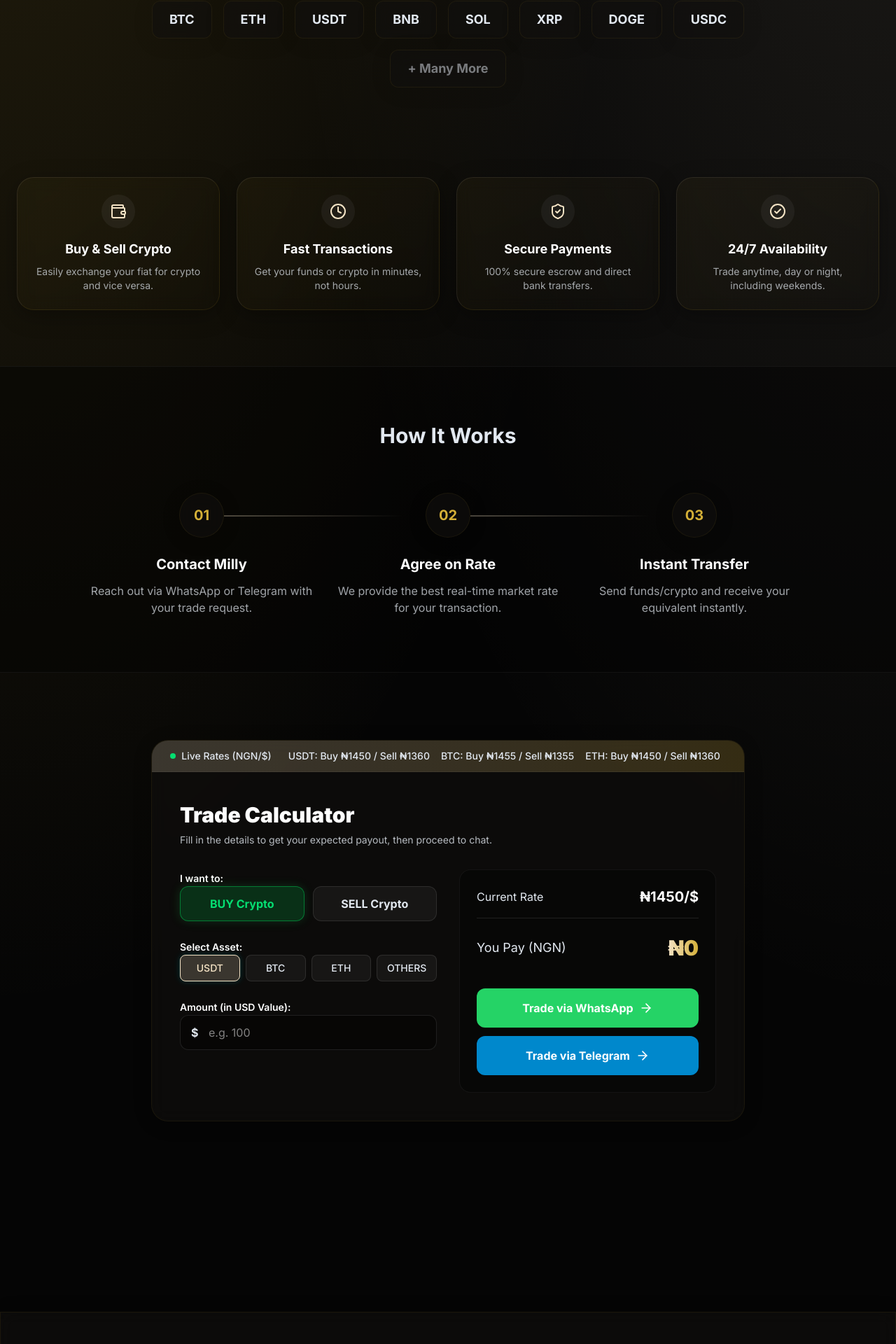
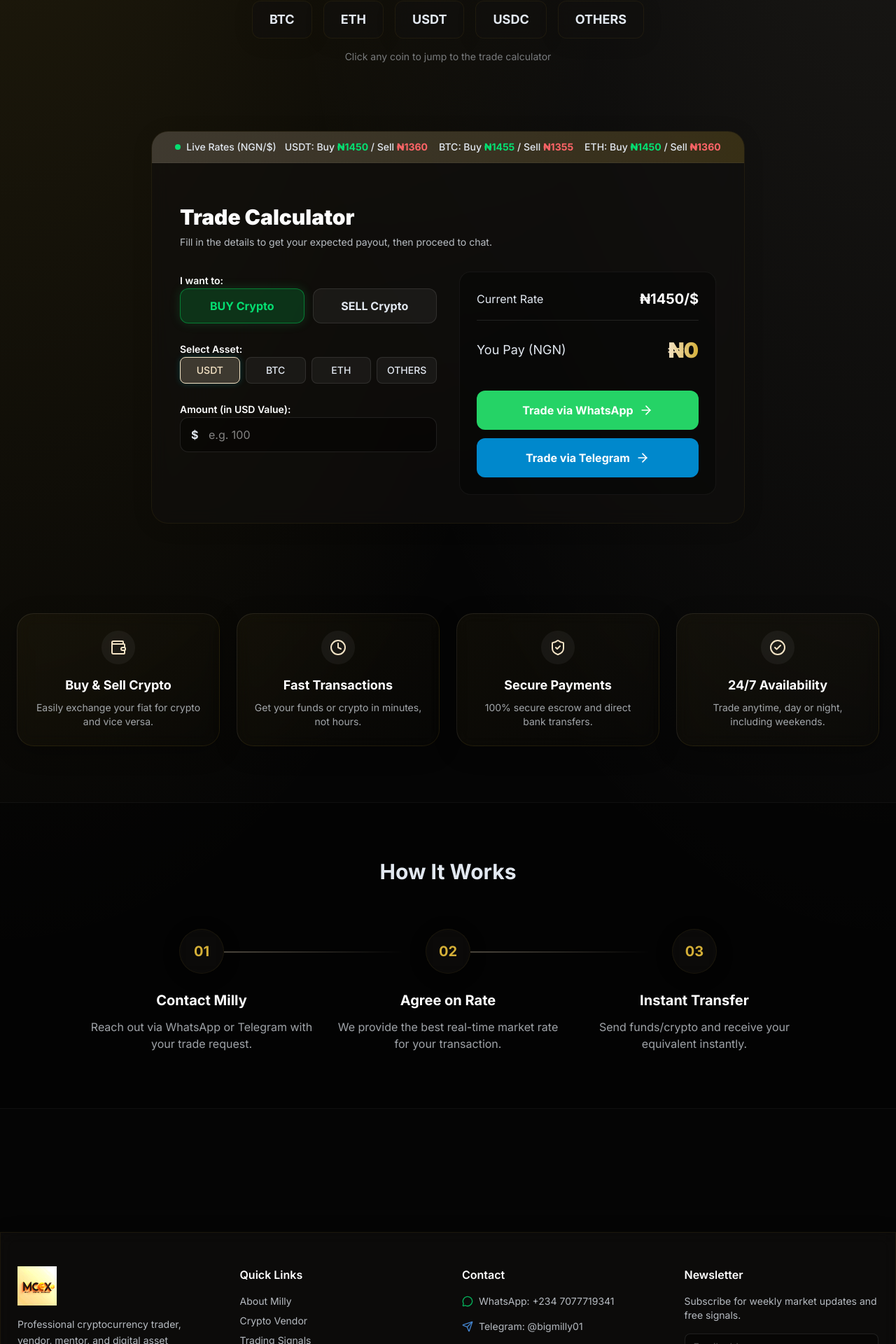
Before and after one commit to mcexng/trade-with-milly, a Next.js app: page /vendor in a window 1280 px wide. Shown: the part 580-2500 px from the top of the page at 70% size. Built offline with nearby package versions, Linux system fonts and the light colour scheme; no server answers.

Commit message:
Transparent logo, clickable cryptos, trade form moved up

```diff
--- a/src/app/vendor/page.tsx
+++ b/src/app/vendor/page.tsx
@@ -1,13 +1,29 @@
 "use client";
 
+import { useRef } from "react";
 import { AnimatedSection } from "@/components/ui/AnimatedSection";
 import { GlassCard } from "@/components/ui/GlassCard";
-import { ArrowRight, CheckCircle2, Clock, ShieldCheck, Wallet } from "lucide-react";
-import Link from "next/link";
+import { CheckCircle2, Clock, ShieldCheck, Wallet } from "lucide-react";
 import { TradeForm } from "@/components/ui/TradeForm";
 
+type TradableCrypto = "USDT" | "BTC" | "ETH" | "OTHERS";
+
+const selectableCryptos: { symbol: TradableCrypto; label: string }[] = [
+  { symbol: "BTC", label: "BTC" },
+  { symbol: "ETH", label: "ETH" },
+  { symbol: "USDT", label: "USDT" },
+];
+
+const otherCryptos = ["USDC", "OTHERS"];
+
 export default function VendorPage() {
-  const cryptos = ["BTC", "ETH", "USDT", "BNB", "SOL", "XRP", "DOGE", "USDC"];
+  const tradeFormRef = useRef<{ setCrypto: (c: TradableCrypto) => void } | null>(null);
+  const tradeSectionRef = useRef<HTMLDivElement>(null);
+
+  const handleCryptoClick = (symbol: TradableCrypto) => {
+    tradeFormRef.current?.setCrypto(symbol);
+    tradeSectionRef.current?.scrollIntoView({ behavior: "smooth", block: "start" });
+  };
 
   return (
     <div className="flex flex-col w-full pb-20">
@@ -33,18 +49,42 @@ export default function VendorPage() {
           <AnimatedSection>
             <h2 className="text-2xl font-bold text-center mb-8">Supported Cryptocurrencies</h2>
             <div className="flex flex-wrap justify-center gap-4 max-w-4xl mx-auto">
-              {cryptos.map((coin, i) => (
-                <div key={i} className="px-6 py-3 rounded-xl glass border border-white/10 text-lg font-bold hover:border-[var(--color-brand-cyan)] hover:text-[var(--color-brand-cyan)] transition-colors cursor-pointer">
+              {selectableCryptos.map((coin) => (
+                <button
+                  key={coin.symbol}
+                  onClick={() => handleCryptoClick(coin.symbol)}
+                  className="px-6 py-3 rounded-xl glass border border-white/10 text-lg font-bold hover:border-[var(--color-brand-cyan)] hover:text-[var(--color-brand-cyan)] hover:shadow-[0_0_15px_rgba(0,240,255,0.2)] transition-all cursor-pointer"
+                >
+                  {coin.label}
+                </button>
+              ))}
+              {otherCryptos.map((coin) => (
+                <button
+                  key={coin}
+                  onClick={() => handleCryptoClick("OTHERS")}
+                  className="px-6 py-3 rounded-xl glass border border-white/10 text-lg font-bold hover:border-[var(--color-brand-cyan)] hover:text-[var(--color-brand-cyan)] hover:shadow-[0_0_15px_rgba(0,240,255,0.2)] transition-all cursor-pointer"
+                >
                   {coin}
-                </div>
+                </button>
               ))}
-              <div className="px-6 py-3 rounded-xl glass border border-white/10 text-lg font-bold text-[var(--color-brand-silver)]/50">
-                + Many More
-              </div>
             </div>
+            <p className="text-center text-[var(--color-brand-silver)]/50 text-sm mt-4">
+              Click any coin to jump to the trade calculator
+            </p>
           </AnimatedSection>
         </div>
       </section>
+
+      {/* Trade Form — immediately below Supported Cryptos */}
+      <div ref={tradeSectionRef} className="scroll-mt-24">
+        <section className="py-12 relative">
+          <div className="container mx-auto px-4 md:px-6 max-w-4xl">
+            <AnimatedSection>
+              <TradeForm ref={tradeFormRef} />
+            </AnimatedSection>
+          </div>
+        </section>
+      </div>
 
       {/* Why Choose Us */}
       <section className="py-20 relative">
@@ -97,15 +137,6 @@ export default function VendorPage() {
           </div>
         </div>
       </section>
-
-      {/* Trade Form */}
-      <section className="py-24 relative">
-        <div className="container mx-auto px-4 md:px-6 max-w-4xl">
-          <AnimatedSection>
-            <TradeForm />
-          </AnimatedSection>
-        </div>
-      </section>
     </div>
   );
 }
--- a/src/components/layout/Footer.tsx
+++ b/src/components/layout/Footer.tsx
@@ -14,10 +14,7 @@ export function Footer() {
               src="/mcex-logo.png"
               alt="MCEX"
               className="h-14 w-auto object-contain mix-blend-screen"
-              style={{
-                filter:
-                  "invert(1) grayscale(1) contrast(200%) sepia(100%) saturate(280%) hue-rotate(350deg) brightness(1.3)",
-              }}
+              style={{ filter: "brightness(1.2) saturate(1.5)" }}
             />
             <p className="text-[var(--color-brand-silver)] text-sm leading-relaxed opacity-80">
               Professional cryptocurrency trader, vendor, mentor, and digital asset consultant helping you navigate the crypto markets since 2016.
--- a/src/components/layout/Navbar.tsx
+++ b/src/components/layout/Navbar.tsx
@@ -47,10 +47,7 @@ export function Navbar() {
             src="/mcex-logo.png"
             alt="MCEX"
             className="h-10 sm:h-12 md:h-14 w-auto object-contain mix-blend-screen"
-            style={{
-              filter:
-                "invert(1) grayscale(1) contrast(200%) sepia(100%) saturate(280%) hue-rotate(350deg) brightness(1.3)",
-            }}
+            style={{ filter: "brightness(1.2) saturate(1.5)" }}
           />
         </Link>
 
--- a/src/components/ui/TradeForm.tsx
+++ b/src/components/ui/TradeForm.tsx
@@ -1,9 +1,11 @@
 "use client";
 
-import { useState, useEffect } from "react";
+import { useState, useEffect, useImperativeHandle, forwardRef } from "react";
 import Link from "next/link";
 import { ArrowRight, RefreshCw, AlertCircle } from "lucide-react";
 import { cn } from "@/lib/utils";
+
+type TradableCrypto = "USDT" | "BTC" | "ETH" | "OTHERS";
 
 type Rates = {
   [key: string]: {
@@ -12,19 +14,27 @@ type Rates = {
   };
 };
 
-export function TradeForm() {
+export type TradeFormHandle = {
+  setCrypto: (c: TradableCrypto) => void;
+};
+
+export const TradeForm = forwardRef<TradeFormHandle>((_, ref) => {
   const [rates, setRates] = useState<Rates | null>(null);
   const [loading, setLoading] = useState(true);
 
   const [tradeType, setTradeType] = useState<"buy" | "sell">("buy");
-  const [crypto, setCrypto] = useState<"USDT" | "BTC" | "ETH" | "OTHERS">("USDT");
+  const [crypto, setCryptoState] = useState<TradableCrypto>("USDT");
   const [amount, setAmount] = useState<string>("");
 
+  useImperativeHandle(ref, () => ({
+    setCrypto: (c: TradableCrypto) => {
+      setCryptoState(c);
+    },
+  }));
+
   useEffect(() => {
-    // Fetch rates from the public rates.json file
     const fetchRates = async () => {
       try {
-        // Add a timestamp to prevent aggressive caching
         const res = await fetch(`/rates.json?t=${new Date().getTime()}`);
         if (!res.ok) throw new Error("Failed to load rates");
         const data = await res.json();
@@ -41,11 +51,9 @@ export function TradeForm() {
 
   const currentRate = rates ? rates[crypto]?.[tradeType] : 0;
 
-  // Calculate expected NGN value
   const numAmount = parseFloat(amount);
   const expectedNgn = !isNaN(numAmount) && currentRate ? numAmount * currentRate : 0;
 
-  // Format message for WhatsApp/Telegram
   const message = `Hello Milly, I would like to *${tradeType.toUpperCase()}* ${amount || 0} ${crypto}.
 Rate: ₦${currentRate}/$
 Expected NGN: ₦${expectedNgn.toLocaleString()}
@@ -53,30 +61,32 @@ Expected NGN: ₦${expectedNgn.toLocaleString()}
 Please process my transaction.`;
 
   const encodedMessage = encodeURIComponent(message);
-
   const whatsappUrl = `https://wa.me/2347077719341?text=${encodedMessage}`;
   const telegramUrl = `https://t.me/bigmilly01?text=${encodedMessage}`;
 
   return (
-    <div className="w-full glass rounded-3xl p-6 md:p-10 border border-white/10 relative overflow-hidden" id="trade-form">
+    <div
+      className="w-full glass rounded-3xl p-6 md:p-10 border border-white/10 relative overflow-hidden"
+      id="trade-form"
+    >
       {/* Rate Display Banner */}
-      <div className="absolute top-0 left-0 right-0 bg-gradient-to-r from-[var(--color-brand-cyan)]/20 to-[var(--color-brand-purple)]/20 border-b border-white/5 p-3 flex justify-center items-center gap-4 text-sm font-medium">
-        <span className="flex items-center gap-2">
+      <div className="absolute top-0 left-0 right-0 bg-gradient-to-r from-[var(--color-brand-cyan)]/20 to-[var(--color-brand-purple)]/20 border-b border-white/5 p-3 flex flex-wrap justify-center items-center gap-3 text-sm font-medium">
+        <span className="flex items-center gap-2 shrink-0">
           <span className="w-2 h-2 rounded-full bg-green-400 animate-pulse" />
           Live Rates (NGN/$)
         </span>
         {loading ? (
           <RefreshCw className="w-4 h-4 animate-spin text-[var(--color-brand-silver)]" />
         ) : rates ? (
-          <div className="flex gap-4 overflow-x-auto whitespace-nowrap hide-scrollbar px-2">
+          <div className="flex flex-wrap justify-center gap-x-4 gap-y-1">
             <span className="text-[var(--color-brand-silver)]">
-              USDT: Buy ₦{rates["USDT"]?.buy} / Sell ₦{rates["USDT"]?.sell}
+              USDT: Buy <strong className="text-green-400">₦{rates["USDT"]?.buy}</strong> / Sell <strong className="text-red-400">₦{rates["USDT"]?.sell}</strong>
             </span>
             <span className="text-[var(--color-brand-silver)]">
-              BTC: Buy ₦{rates["BTC"]?.buy} / Sell ₦{rates["BTC"]?.sell}
+              BTC: Buy <strong className="text-green-400">₦{rates["BTC"]?.buy}</strong> / Sell <strong className="text-red-400">₦{rates["BTC"]?.sell}</strong>
             </span>
             <span className="text-[var(--color-brand-silver)]">
-              ETH: Buy ₦{rates["ETH"]?.buy} / Sell ₦{rates["ETH"]?.sell}
+              ETH: Buy <strong className="text-green-400">₦{rates["ETH"]?.buy}</strong> / Sell <strong className="text-red-400">₦{rates["ETH"]?.sell}</strong>
             </span>
           </div>
         ) : (
@@ -86,7 +96,7 @@ Please process my transaction.`;
         )}
       </div>
 
-      <div className="pt-12 space-y-8">
+      <div className="pt-16 space-y-8">
         <div>
           <h2 className="text-3xl font-black text-white mb-2">Trade Calculator</h2>
           <p className="text-[var(--color-brand-silver)]/80 text-sm">
@@ -134,7 +144,7 @@ Please process my transaction.`;
                 {(["USDT", "BTC", "ETH", "OTHERS"] as const).map((c) => (
                   <button
                     key={c}
-                    onClick={() => setCrypto(c)}
+                    onClick={() => setCryptoState(c)}
                     className={cn(
                       "py-2 px-1 text-xs sm:text-sm rounded-lg border font-medium transition-all text-center",
                       crypto === c
@@ -165,7 +175,6 @@ Please process my transaction.`;
                 />
               </div>
             </div>
-
           </div>
 
           {/* Result Side */}
@@ -207,4 +216,6 @@ Please process my transaction.`;
       </div>
     </div>
   );
-}
+});
+
+TradeForm.displayName = "TradeForm";
```
